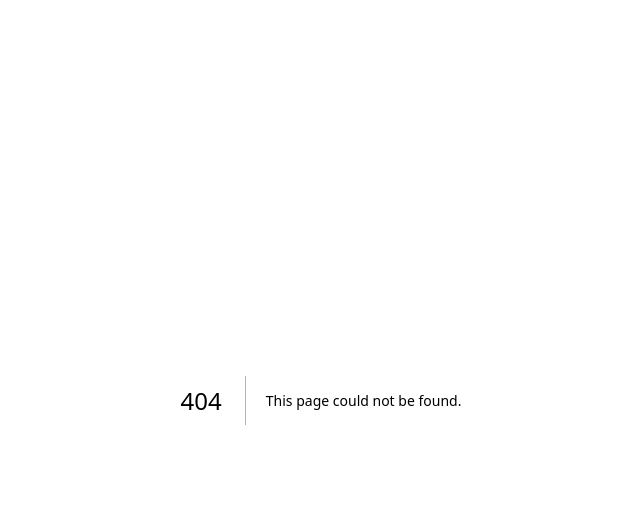
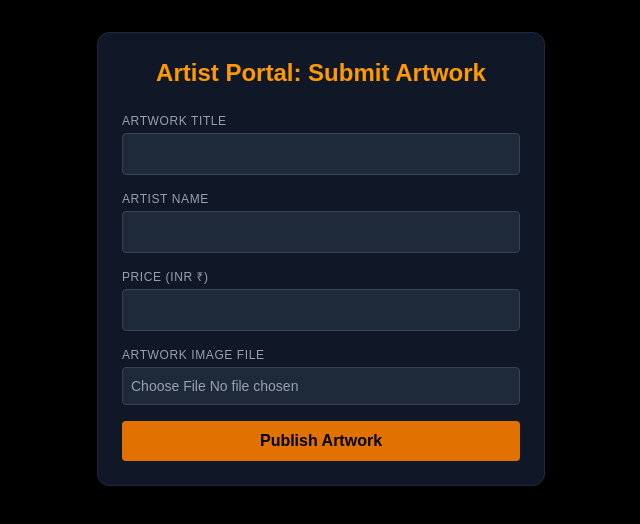
Before and after one commit to berabitan/kalaiva, a Next.js app: page /upload in a window 1280 px wide. Before the commit this address had no page. Shown: the top 524 px of the page, without its empty margins (319-959 px from the left). Built offline with nearby package versions, Linux system fonts and the light colour scheme; no server answers.

Commit message:
Add upload page route

```diff
--- /dev/null
+++ b/src/app/upload/page.tsx
@@ -0,0 +1,144 @@
+'use client';
+
+import { useState } from 'react';
+import { createClient } from '@supabase/supabase-js';
+
+const supabaseUrl = 'https://btnswdtodsmrnjexzlng.supabase.co';
+const supabaseAnonKey = process.env.NEXT_PUBLIC_SUPABASE_ANON_KEY || '';
+
+const supabase = createClient(supabaseUrl, supabaseAnonKey);
+
+export default function UploadPage() {
+  const [title, setTitle] = useState('');
+  const [artist, setArtist] = useState('');
+  const [price, setPrice] = useState('');
+  const [imageFile, setImageFile] = useState<File | null>(null);
+  const [loading, setLoading] = useState(false);
+  const [message, setMessage] = useState('');
+
+  const handleSubmit = async (e: React.FormEvent) => {
+    e.preventDefault();
+    if (!imageFile || !title || !artist || !price) {
+      setMessage('Please complete all fields.');
+      return;
+    }
+
+    setLoading(true);
+    setMessage('');
+
+    try {
+      const fileExt = imageFile.name.split('.').pop();
+      const fileName = `${Date.now()}.${fileExt}`;
+      const { error: uploadError } = await supabase.storage
+        .from('artworks')
+        .upload(fileName, imageFile);
+
+      if (uploadError) throw uploadError;
+
+      const { data: publicUrlData } = supabase.storage
+        .from('artworks')
+        .getPublicUrl(fileName);
+
+      const imageUrl = publicUrlData.publicUrl;
+
+      const { error: dbError } = await supabase.from('artworks').insert([
+        {
+          title,
+          artist,
+          price_inr: parseFloat(price),
+          image_url: imageUrl,
+        },
+      ]);
+
+      if (dbError) throw dbError;
+
+      setMessage('Artwork successfully published!');
+      setTitle('');
+      setArtist('');
+      setPrice('');
+      setImageFile(null);
+    } catch (err: any) {
+      setMessage(`Error: ${err.message}`);
+    } finally {
+      setLoading(false);
+    }
+  };
+
+  return (
+    <div className="min-h-screen bg-black text-white p-8 flex flex-col items-center">
+      <div className="max-w-md w-full bg-gray-900 border border-gray-800 p-6 rounded-xl shadow-xl">
+        <h1 className="text-2xl font-bold mb-6 text-center text-amber-500">
+          Artist Portal: Submit Artwork
+        </h1>
+
+        {message && (
+          <p className="mb-4 text-sm text-center font-semibold text-emerald-400">
+            {message}
+          </p>
+        )}
+
+        <form onSubmit={handleSubmit} className="space-y-4">
+          <div>
+            <label className="block text-xs uppercase tracking-wider text-gray-400 mb-1">
+              Artwork Title
+            </label>
+            <input
+              type="text"
+              value={title}
+              onChange={(e) => setTitle(e.target.value)}
+              className="w-full bg-gray-800 border border-gray-700 rounded p-2 text-white focus:outline-none focus:border-amber-500"
+              required
+            />
+          </div>
+
+          <div>
+            <label className="block text-xs uppercase tracking-wider text-gray-400 mb-1">
+              Artist Name
+            </label>
+            <input
+              type="text"
+              value={artist}
+              onChange={(e) => setArtist(e.target.value)}
+              className="w-full bg-gray-800 border border-gray-700 rounded p-2 text-white focus:outline-none focus:border-amber-500"
+              required
+            />
+          </div>
+
+          <div>
+            <label className="block text-xs uppercase tracking-wider text-gray-400 mb-1">
+              Price (INR ₹)
+            </label>
+            <input
+              type="number"
+              value={price}
+              onChange={(e) => setPrice(e.target.value)}
+              className="w-full bg-gray-800 border border-gray-700 rounded p-2 text-white focus:outline-none focus:border-amber-500"
+              required
+            />
+          </div>
+
+          <div>
+            <label className="block text-xs uppercase tracking-wider text-gray-400 mb-1">
+              Artwork Image File
+            </label>
+            <input
+              type="file"
+              accept="image/*"
+              onChange={(e) => setImageFile(e.target.files?.[0] || null)}
+              className="w-full text-sm text-gray-400 bg-gray-800 p-2 rounded border border-gray-700"
+              required
+            />
+          </div>
+
+          <button
+            type="submit"
+            disabled={loading}
+            className="w-full bg-amber-600 hover:bg-amber-500 text-black font-bold py-2 px-4 rounded transition"
+          >
+            {loading ? 'Publishing...' : 'Publish Artwork'}
+          </button>
+        </form>
+      </div>
+    </div>
+  );
+}
```
